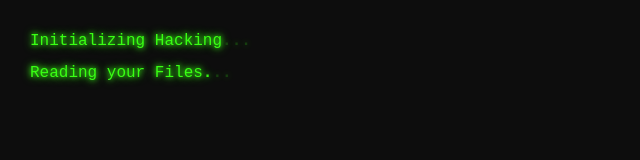
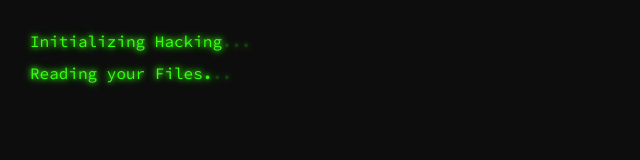
Before and after one commit to rajpurohitaaryan/Web-Development, a plain HTML site: page Small Projects/Hacker's Terminal/index.html in a window 1280 px wide. Shown: the full height of the page, 0-640 px from the left. Drawn offline with Linux system fonts and the light colour scheme.

Commit message:
Add CSS styles for Hacker's Terminal project

```diff
--- a/Small Projects/Hacker's Terminal/style.css
+++ b/Small Projects/Hacker's Terminal/style.css
@@ -1,12 +1,12 @@
+@import url('https://fonts.googleapis.com/css2?family=Baloo+Bhai+2:wght@400..800&family=Source+Code+Pro:ital,wght@0,200..900;1,200..900&display=swap');
 *{
     margin: 0;
     padding: 0;
-    font-family: 'Courier New', Courier, monospace;
+    font-family: "Source Code Pro", monospace;
 }
 body{
     background-color: #0D0D0D;
   color: #39FF14;
-  font-family: 'Fira Code', 'Courier New', monospace;
   text-shadow: 0 0 5px #39FF14, 0 0 10px #39FF14;
   line-height: 1.4;
   padding: 20px;
```
